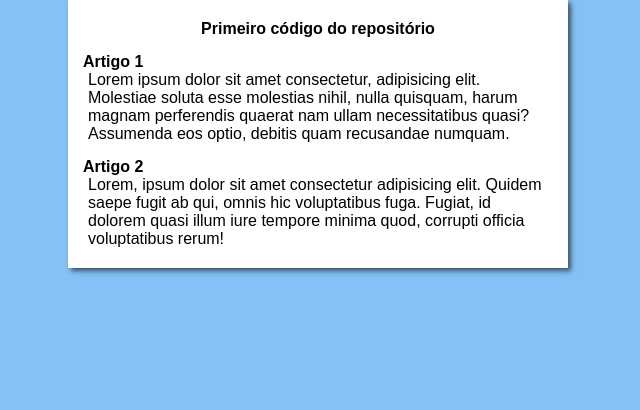
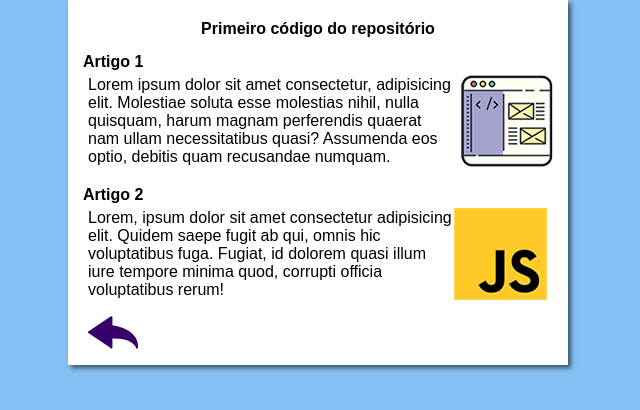
Before and after one commit to gabriellisboaconegero/Ola-Mundo, a plain HTML site: page docs/index.html in a window 1280 px wide. Shown: the whole page, without its empty margins (322-962 px from the left). Drawn offline with Linux system fonts and the light colour scheme.

Commit message:
adicionando img e links

```diff
--- a/docs/index.html
+++ b/docs/index.html
@@ -14,12 +14,19 @@
         </header>
         <article>
             <h2>Artigo 1</h2>
-            <p>Lorem ipsum dolor sit amet consectetur, adipisicing elit. Molestiae soluta esse molestias nihil, nulla quisquam, harum magnam perferendis quaerat nam ullam necessitatibus quasi? Assumenda eos optio, debitis quam recusandae numquam.</p>
+            <div class="flex-row">
+                <p>Lorem ipsum dolor sit amet consectetur, adipisicing elit. Molestiae soluta esse molestias nihil, nulla quisquam, harum magnam perferendis quaerat nam ullam necessitatibus quasi? Assumenda eos optio, debitis quam recusandae numquam.</p>
+                <img src="imagens/curso-html-css.png" alt="curso html css">
+            </div>
         </article>
         <article>
             <h2>Artigo 2</h2>
-            <p>Lorem, ipsum dolor sit amet consectetur adipisicing elit. Quidem saepe fugit ab qui, omnis hic voluptatibus fuga. Fugiat, id dolorem quasi illum iure tempore minima quod, corrupti officia voluptatibus rerum!</p>
+            <div class="flex-row">
+                <p>Lorem, ipsum dolor sit amet consectetur adipisicing elit. Quidem saepe fugit ab qui, omnis hic voluptatibus fuga. Fugiat, id dolorem quasi illum iure tempore minima quod, corrupti officia voluptatibus rerum!</p>
+                <img src="imagens/curso-javascript.png" alt="curso javascript">
+            </div>
         </article>
+        <a href="https://github.com/gabriellisboaconegero" target="_self"><img src="imagens/btn-back.png" alt="voltar"></a>
     </main>
 </body>
 </html>
--- a/docs/styles/style.css
+++ b/docs/styles/style.css
@@ -26,3 +26,14 @@ article{
 article p{
     margin-left: 5px;
 }
+.flex-row{
+    display: flex;
+    flex-flow: row;
+    align-items: center;
+}
+a{
+    text-decoration: none;
+}
+a > img{
+    margin: 0 10px;
+}
```
